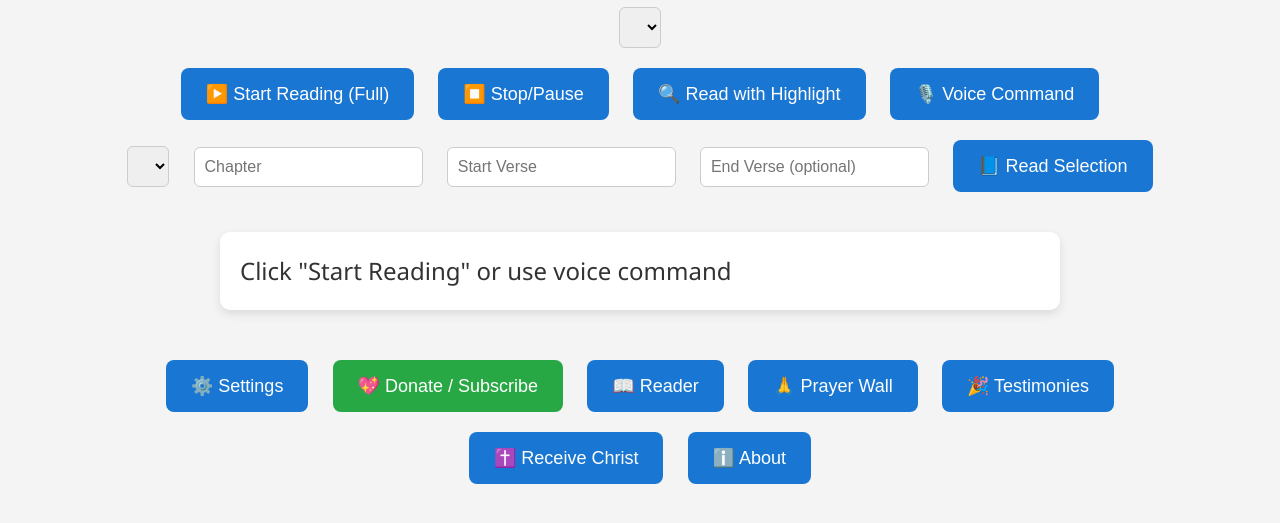
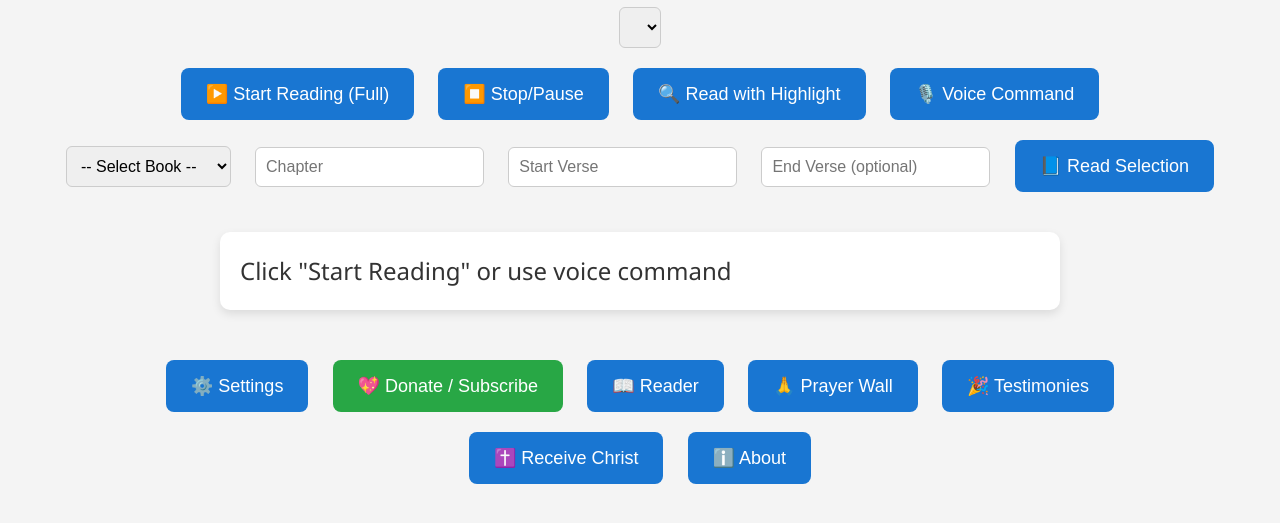
Before and after one commit to Healtime2025/GraceVoice-bible, a website: page index.html in a window 1280 px wide. Shown: the part 159-682 px from the top of the page. Drawn offline with Linux system fonts and the light colour scheme.

Commit message:
Update index.html

```diff
--- a/index.html
+++ b/index.html
@@ -115,7 +115,75 @@
   </div>
 
   <div>
-    <select id="bookSelect">[BOOK_OPTIONS]</select>
+    <select id="bookSelect">
+  <option value="">-- Select Book --</option>
+  <option value="GEN">Genesis</option>
+  <option value="EXO">Exodus</option>
+  <option value="LEV">Leviticus</option>
+  <option value="NUM">Numbers</option>
+  <option value="DEU">Deuteronomy</option>
+  <option value="JOS">Joshua</option>
+  <option value="JDG">Judges</option>
+  <option value="RUT">Ruth</option>
+  <option value="1SA">1 Samuel</option>
+  <option value="2SA">2 Samuel</option>
+  <option value="1KI">1 Kings</option>
+  <option value="2KI">2 Kings</option>
+  <option value="1CH">1 Chronicles</option>
+  <option value="2CH">2 Chronicles</option>
+  <option value="EZR">Ezra</option>
+  <option value="NEH">Nehemiah</option>
+  <option value="EST">Esther</option>
+  <option value="JOB">Job</option>
+  <option value="PSA">Psalms</option>
+  <option value="PRO">Proverbs</option>
+  <option value="ECC">Ecclesiastes</option>
+  <option value="SNG">Song of Solomon</option>
+  <option value="ISA">Isaiah</option>
+  <option value="JER">Jeremiah</option>
+  <option value="LAM">Lamentations</option>
+  <option value="EZK">Ezekiel</option>
+  <option value="DAN">Daniel</option>
+  <option value="HOS">Hosea</option>
+  <option value="JOL">Joel</option>
+  <option value="AMO">Amos</option>
+  <option value="OBA">Obadiah</option>
+  <option value="JON">Jonah</option>
+  <option value="MIC">Micah</option>
+  <option value="NAH">Nahum</option>
+  <option value="HAB">Habakkuk</option>
+  <option value="ZEP">Zephaniah</option>
+  <option value="HAG">Haggai</option>
+  <option value="ZEC">Zechariah</option>
+  <option value="MAL">Malachi</option>
+  <option value="MAT">Matthew</option>
+  <option value="MRK">Mark</option>
+  <option value="LUK">Luke</option>
+  <option value="JHN">John</option>
+  <option value="ACT">Acts</option>
+  <option value="ROM">Romans</option>
+  <option value="1CO">1 Corinthians</option>
+  <option value="2CO">2 Corinthians</option>
+  <option value="GAL">Galatians</option>
+  <option value="EPH">Ephesians</option>
+  <option value="PHP">Philippians</option>
+  <option value="COL">Colossians</option>
+  <option value="1TH">1 Thessalonians</option>
+  <option value="2TH">2 Thessalonians</option>
+  <option value="1TI">1 Timothy</option>
+  <option value="2TI">2 Timothy</option>
+  <option value="TIT">Titus</option>
+  <option value="PHM">Philemon</option>
+  <option value="HEB">Hebrews</option>
+  <option value="JAS">James</option>
+  <option value="1PE">1 Peter</option>
+  <option value="2PE">2 Peter</option>
+  <option value="1JN">1 John</option>
+  <option value="2JN">2 John</option>
+  <option value="3JN">3 John</option>
+  <option value="JUD">Jude</option>
+  <option value="REV">Revelation</option>
+</select>
     <input id="chapterInput" type="number" placeholder="Chapter" min="1" />
     <input id="startVerseInput" type="number" placeholder="Start Verse" min="1" />
     <input id="endVerseInput" type="number" placeholder="End Verse (optional)" min="1" />
```
